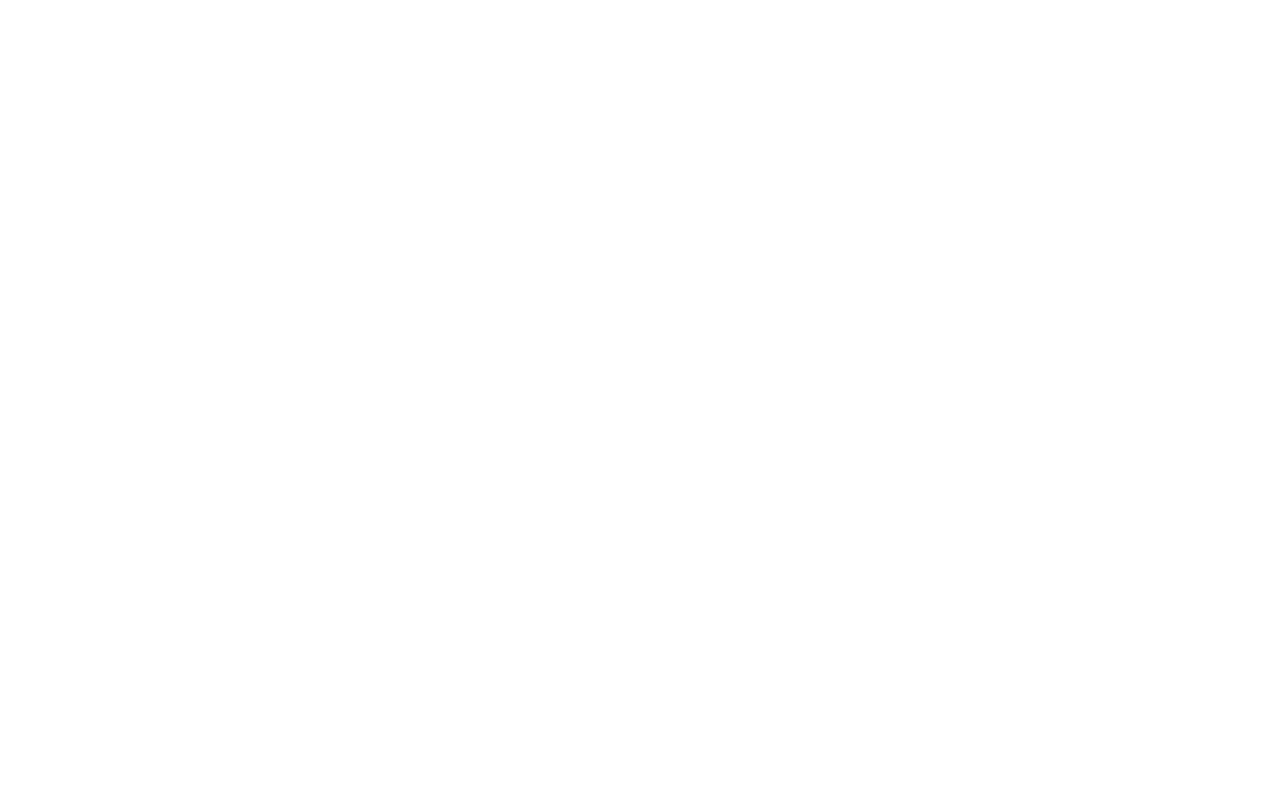
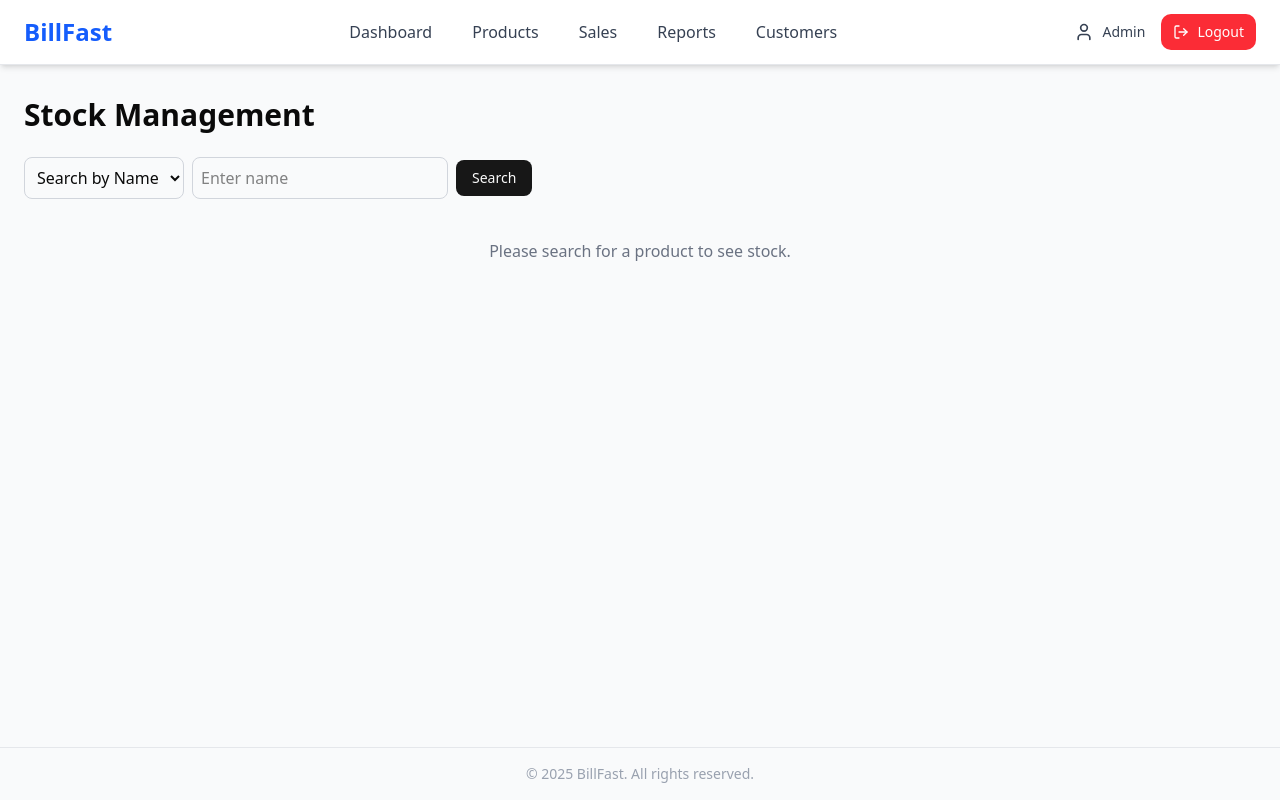
Before and after one commit to heysomya/billing-system, a React (Vite) app in the folder frontend/: page /stock in a window 1280 px wide. Before the commit this address had no page. Built offline with nearby package versions, Linux system fonts and the light colour scheme.

Commit message:
add stock management page and stock update feature

```diff
--- /dev/null
+++ b/frontend/src/pages/StockManagement/StockManagement.tsx
@@ -0,0 +1,204 @@
+import { useState } from "react";
+import MainLayout from "@/layouts/MainLayout";
+import { Card, CardContent } from "@/components/ui/card";
+import { Button } from "@/components/ui/button";
+import UpdateStockDialog from "./UpdateStockDialog";
+
+type Product = {
+  id: string;
+  name: string;
+  sku: string;
+  quantityOnHand: number;
+};
+
+const StockManagement = () => {
+  const [products, setProducts] = useState<Product[] | null>(null);
+  const [searchType, setSearchType] = useState<"name" | "SKU">("name");
+  const [searchQuery, setSearchQuery] = useState("");
+  const [isSearching, setIsSearching] = useState(false);
+  const [updateStockProduct, setUpdateStockProduct] = useState<Product | null>(
+    null
+  );
+
+  const API_BASE = "http://localhost:8090/api/products";
+
+  const handleSearch = async () => {
+    if (!searchQuery.trim()) {
+      setProducts(null); // reset to initial state
+      return;
+    }
+
+    setIsSearching(true);
+    try {
+      const response = await fetch(
+        `${API_BASE}/search/${searchType}/${encodeURIComponent(searchQuery)}`
+      );
+
+      if (!response.ok) throw new Error("Search failed");
+
+      const result = await response.json();
+
+      if (Array.isArray(result)) {
+        setProducts(result.length > 0 ? result : []);
+      } else if (result && Object.keys(result).length > 0) {
+        setProducts([result]);
+      } else {
+        setProducts([]); // No results
+      }
+    } catch (error) {
+      console.error("Search error:", error);
+      setProducts([]);
+    } finally {
+      setIsSearching(false);
+    }
+  };
+
+  const handleClearSearch = () => {
+    setSearchQuery("");
+    setProducts(null); // reset to initial state
+  };
+
+  const handleUpdateStock = (product: Product) => {
+    setUpdateStockProduct(product);
+  };
+
+  const handleSubmitUpdateStock = async (
+    updatedQuantity: number,
+    reason: string
+  ) => {
+    if (!updateStockProduct) return;
+
+    try {
+      const res = await fetch(
+        `http://localhost:8091/stock/update/${
+          updateStockProduct.id
+        }?updatedQuantity=${updatedQuantity}&reason=${encodeURIComponent(
+          reason
+        )}`,
+        {
+          method: "POST",
+        }
+      );
+      if (!res.ok) throw new Error("Failed to update stock");
+
+      setUpdateStockProduct(null);
+      alert("Stock updated successfully!");
+      // Optionally refresh products
+      await handleSearch();
+    } catch (err) {
+      console.error(err);
+      alert("Error updating stock");
+    }
+  };
+
+  return (
+    <MainLayout>
+      <div className="flex justify-between items-center mb-6">
+        <h1 className="text-3xl font-semibold">Stock Management</h1>
+      </div>
+
+      {/* Search Section */}
+      <div className="flex flex-wrap items-center justify-between mb-6 gap-3">
+        <div className="flex items-center flex-wrap gap-2">
+          <select
+            value={searchType}
+            onChange={(e) => setSearchType(e.target.value as "name" | "SKU")}
+            className="border border-gray-300 rounded-md p-2"
+          >
+            <option value="name">Search by Name</option>
+            <option value="SKU">Search by SKU</option>
+          </select>
+
+          <input
+            type="text"
+            value={searchQuery}
+            onChange={(e) => setSearchQuery(e.target.value)}
+            onKeyDown={(e) => e.key === "Enter" && handleSearch()}
+            placeholder={`Enter ${searchType}`}
+            className="border border-gray-300 rounded-md p-2 w-48 sm:w-64"
+          />
+
+          <Button onClick={handleSearch} disabled={isSearching}>
+            {isSearching ? "Searching..." : "Search"}
+          </Button>
+
+          {searchQuery && (
+            <Button variant="outline" onClick={handleClearSearch}>
+              Clear
+            </Button>
+          )}
+        </div>
+      </div>
+
+      {/* Product Stock Grid */}
+      {products === null ? (
+        <p className="text-gray-500 text-center mt-10">
+          Please search for a product to see stock.
+        </p>
+      ) : products.length === 0 ? (
+        <p className="text-gray-500 text-center mt-10">No products found.</p>
+      ) : (
+        <div className="grid grid-cols-1 sm:grid-cols-2 lg:grid-cols-3 gap-6">
+          {products.map((product) => (
+            <Card
+              key={product.id}
+              className="hover:shadow-lg cursor-pointer overflow-hidden"
+            >
+              {/* Placeholder Image */}
+              <div className="h-40 w-full overflow-hidden">
+                <img
+                  src={"/images/placeholder.png"}
+                  alt={product.name}
+                  className="w-full h-full object-contain"
+                />
+              </div>
+
+              {/* Product Info */}
+              {/* <CardContent className="p-4">
+                <div className="flex justify-between items-center">
+                  <h3 className="text-lg font-semibold">{product.name}</h3>
+                  <span className="text-gray-700 font-medium">
+                    Stock: {product.quantityOnHand}
+                  </span>
+                </div>
+              </CardContent> */}
+              <CardContent className="p-4 flex flex-col justify-between">
+                <div className="flex justify-between items-center mb-2">
+                  <h3 className="text-lg font-semibold">{product.name}</h3>
+                  <span className="text-gray-700 font-medium">
+                    Stock: {product.quantityOnHand}
+                  </span>
+                </div>
+
+                <div className="flex justify-between mt-2">
+                  <Button
+                    size="sm"
+                    variant="default"
+                    onClick={() => handleUpdateStock(product)}
+                  >
+                    Update Stock
+                  </Button>
+                  <Button
+                    size="sm"
+                    variant="outline"
+                    // onClick={() => handleCheckInventoryLog(product)}
+                  >
+                    Check Inventory Log
+                  </Button>
+                </div>
+              </CardContent>
+            </Card>
+          ))}
+        </div>
+      )}
+      <UpdateStockDialog
+        open={!!updateStockProduct}
+        onOpenChange={setUpdateStockProduct as any}
+        productId={updateStockProduct?.id || null}
+        onSubmit={handleSubmitUpdateStock}
+    />
+    </MainLayout>
+  );
+};
+
+export default StockManagement;
--- /dev/null
+++ b/frontend/src/pages/StockManagement/UpdateStockDialog.tsx
@@ -0,0 +1,66 @@
+import { useState, useEffect } from "react";
+import { Dialog, DialogContent, DialogTitle } from "@/components/ui/dialog";
+import { Button } from "@/components/ui/button";
+
+type UpdateStockDialogProps = {
+  open: boolean;
+  onOpenChange: (open: boolean) => void;
+  productId: string | null;
+  onSubmit: (updatedQuantity: number, reason: string) => void;
+};
+
+const UpdateStockDialog = ({
+  open,
+  onOpenChange,
+  productId,
+  onSubmit,
+}: UpdateStockDialogProps) => {
+  const [quantity, setQuantity] = useState("");
+  const [reason, setReason] = useState("");
+
+  useEffect(() => {
+    if (!open) {
+      setQuantity("");
+      setReason("");
+    }
+  }, [open]);
+
+  const handleSubmit = () => {
+    if (!quantity || !reason) return;
+    onSubmit(Number(quantity), reason);
+  };
+
+  return (
+    <Dialog open={open} onOpenChange={onOpenChange}>
+      <DialogContent className="sm:max-w-md">
+        <DialogTitle>Update Stock</DialogTitle>
+
+        <div className="flex flex-col space-y-4 mt-4">
+          <input
+            type="number"
+            placeholder="Updated Quantity"
+            value={quantity}
+            onChange={(e) => setQuantity(e.target.value)}
+            className="border border-gray-300 rounded-md p-2"
+          />
+          <input
+            type="text"
+            placeholder="Reason for Update"
+            value={reason}
+            onChange={(e) => setReason(e.target.value)}
+            className="border border-gray-300 rounded-md p-2"
+          />
+        </div>
+
+        <div className="flex justify-end mt-6 space-x-2">
+          <Button variant="outline" onClick={() => onOpenChange(false)}>
+            Cancel
+          </Button>
+          <Button onClick={handleSubmit}>Update</Button>
+        </div>
+      </DialogContent>
+    </Dialog>
+  );
+};
+
+export default UpdateStockDialog;
--- a/frontend/src/routes/AppRoutes.tsx
+++ b/frontend/src/routes/AppRoutes.tsx
@@ -2,6 +2,7 @@ import { Routes, Route } from 'react-router-dom'
 import LandingPage from '../pages/Landing/LandingPage'
 import Dashboard from '@/pages/Dashboard/Dashboard'
 import Products from '@/pages/Products/Products'
+import StockManagement from '@/pages/StockManagement/StockManagement'
 
 export default function AppRoutes() {
   return (
@@ -9,6 +10,7 @@ export default function AppRoutes() {
       <Route path="/" element={<LandingPage />} />
       <Route path="/dashboard" element={<Dashboard />} />
       <Route path="/products" element={<Products />} />
+      <Route path="/stock" element={<StockManagement />} />
     </Routes>
   )
 }
```
